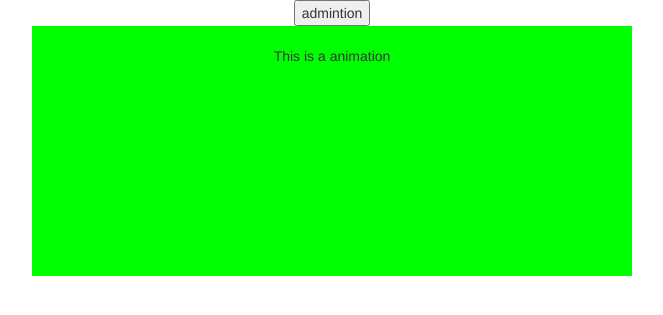
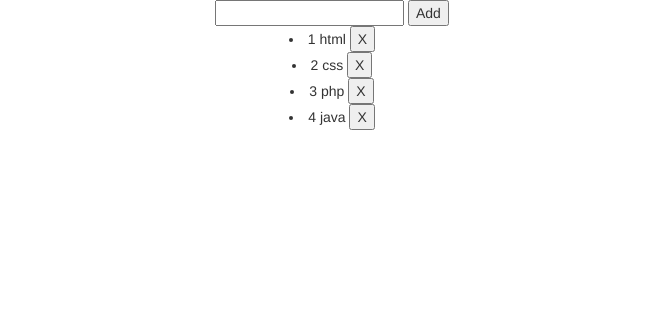
Before and after one commit to Raysul/vueja, a PHP site: page / in a window 1280 px wide. Shown: the top 315 px of the page, without its empty margins (308-971 px from the left). Run offline with PHP 8.4, Linux system fonts and the light colour scheme.

Commit message:
complite animation in li

```diff
--- a/part-15/index.php
+++ b/part-15/index.php
@@ -17,7 +17,10 @@
 
         .fade-enter-active,
         .fade-leave-active {
-            transition: margin-top 1s;
+            transition: margin-left 0.5s;
+            /* transition: transform .5s; */
+            /* transition: margin-top 1s; */
+            /* transition: background 1s; */
         }
 
         .fade-enter,
@@ -25,22 +28,29 @@
 
         /* .fade-leave-active below version 2.1.8 */
             {
-            margin-top: -555;
+            margin-left: -2222px;
+            /* transform: rotate(180deg); */
+            /* margin-top: -555; */
+            /* background: red; */
         }
     </style>
 </head>
 
 <body>
     <div id="info" style="text-align:center;">
-        <button @click="show = !show">admintion</button>
+        <input type="text" v-model="newSkill">
+        <button @click="addNewSill()">Add</button>
+        <transition-group name="fade">
+            <li v-for="(skill, i ) in skills" :key="i">
+                {{ i+1 }} {{ skill }} <button @click="remodeSkill(i)">X</button>
+            </li>
+            </transition>
 
-        <div class="container">
-            <transition name="fade">
-                <div class="foo" v-if="show">
-                    <p>This is a animation</p>
-                </div>
-            </transition>
-        </div>
+
+
+
+
+
     </div>
 
 
@@ -48,8 +58,24 @@
         var app = new Vue({
             el: "#info",
             data: {
-                show: true
+                newSkill: "",
+                skills: [
+                    "html", "css", "php", "java"
+                ]
+            },
+
+            methods: {
+                addNewSill: function () {
+                    this.skills.push(this.newSkill);
+                    this.newSkill = "";
+                },
+                remodeSkill: function (i) {
+                    this.skills.splice(i, 1);
+                }
+
+
             }
+
         });
     </script>
 </body>
```
